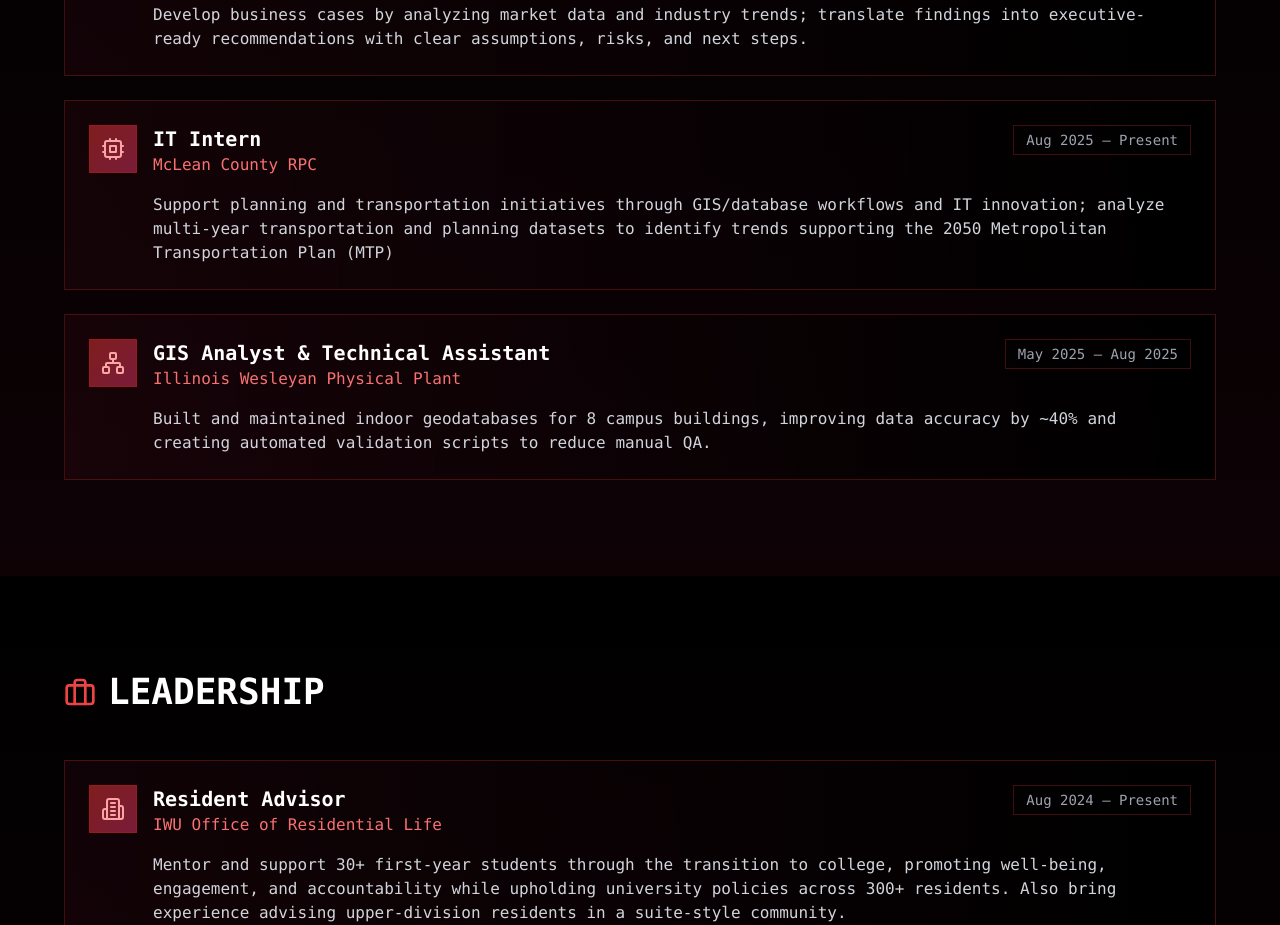
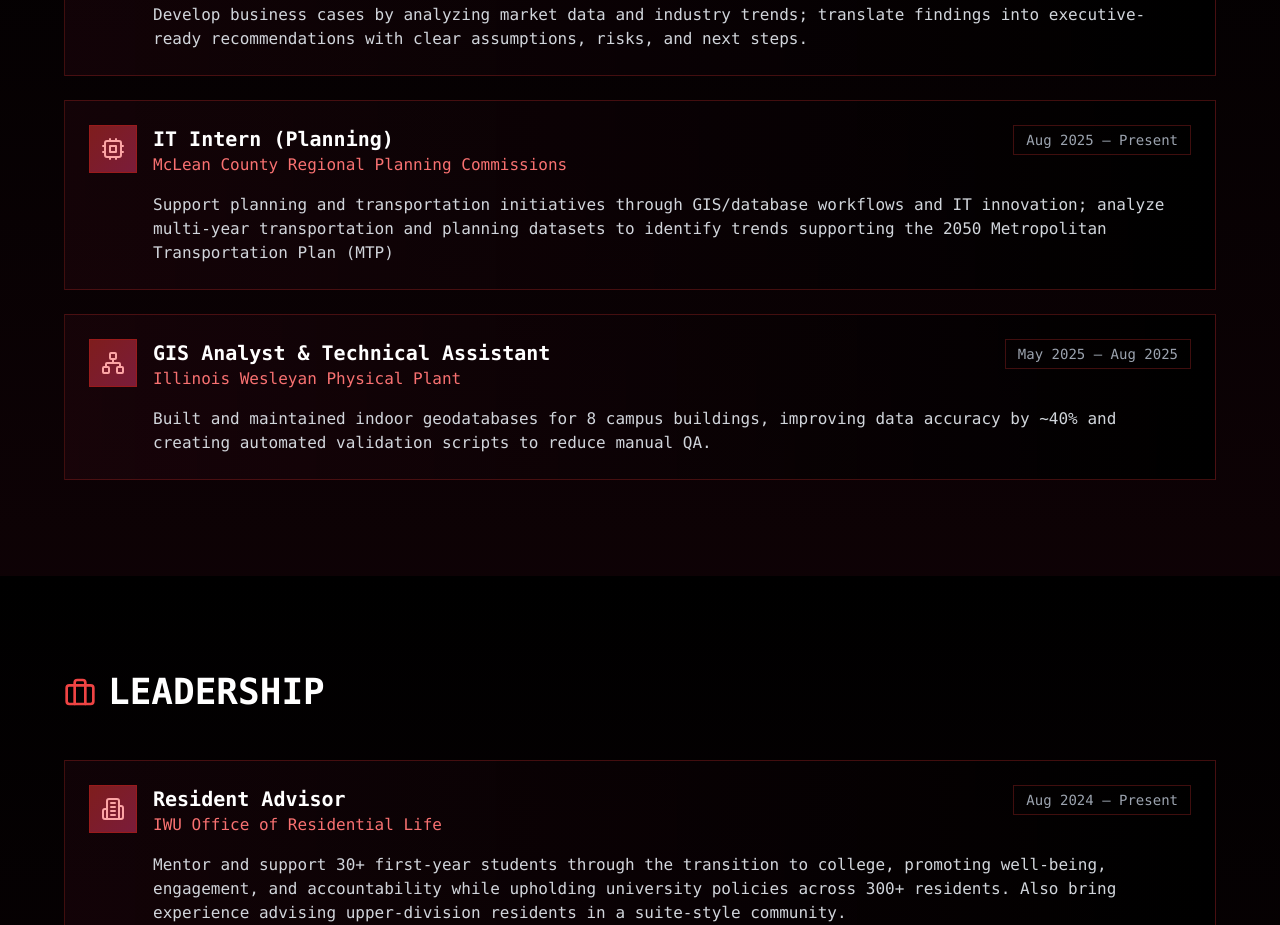
Before and after one commit to hiratinspace/hr_portfolio, a React (Create React App) app: page / in a window 1280 px wide. Shown: the part 2380-3305 px from the top of the page. Built offline with nearby package versions, Linux system fonts and the light colour scheme.

Commit message:
changed internship description

```diff
--- a/src/App.js
+++ b/src/App.js
@@ -191,8 +191,8 @@ This toolkit has been instrumental in solving 50+ cryptography challenges across
       icon: Briefcase
     },
     {
-      title: "IT Intern",
-      company: "McLean County RPC",
+      title: "IT Intern (Planning)",
+      company: "McLean County Regional Planning Commissions",
       period: "Aug 2025 – Present",
       description: "Support planning and transportation initiatives through GIS/database workflows and IT innovation; analyze multi-year transportation and planning datasets to identify trends supporting the 2050 Metropolitan Transportation Plan (MTP)",
       icon: Cpu
```
